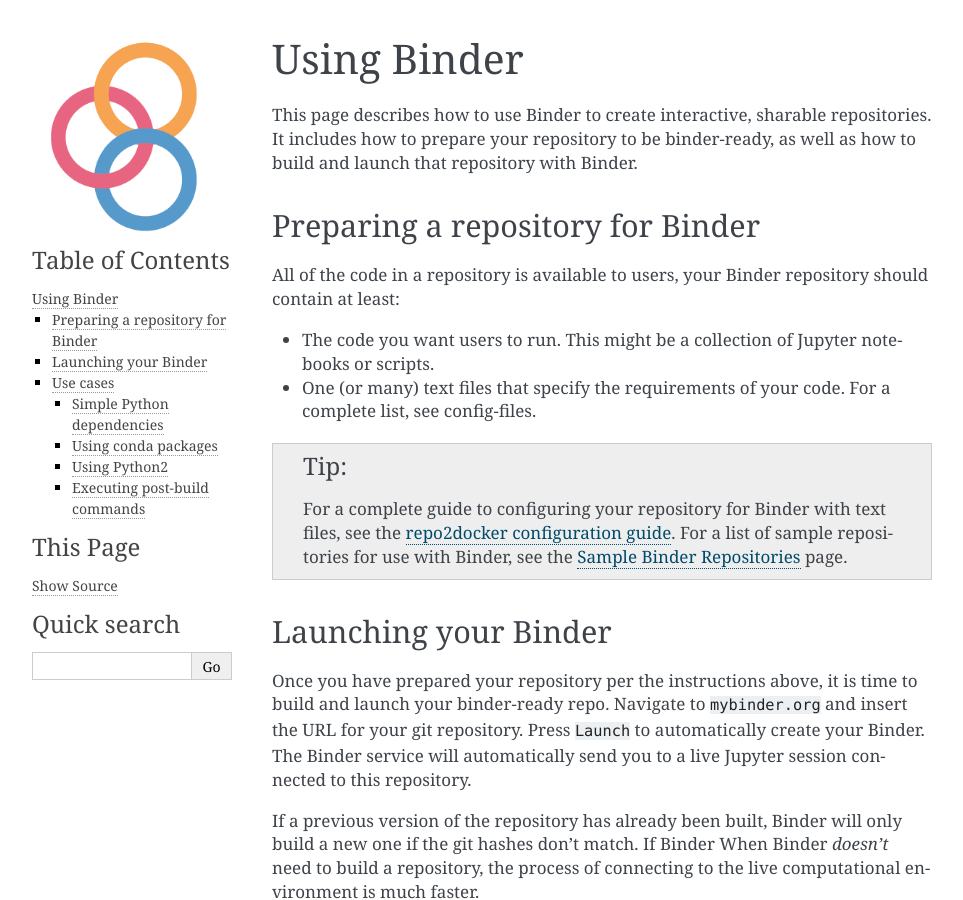
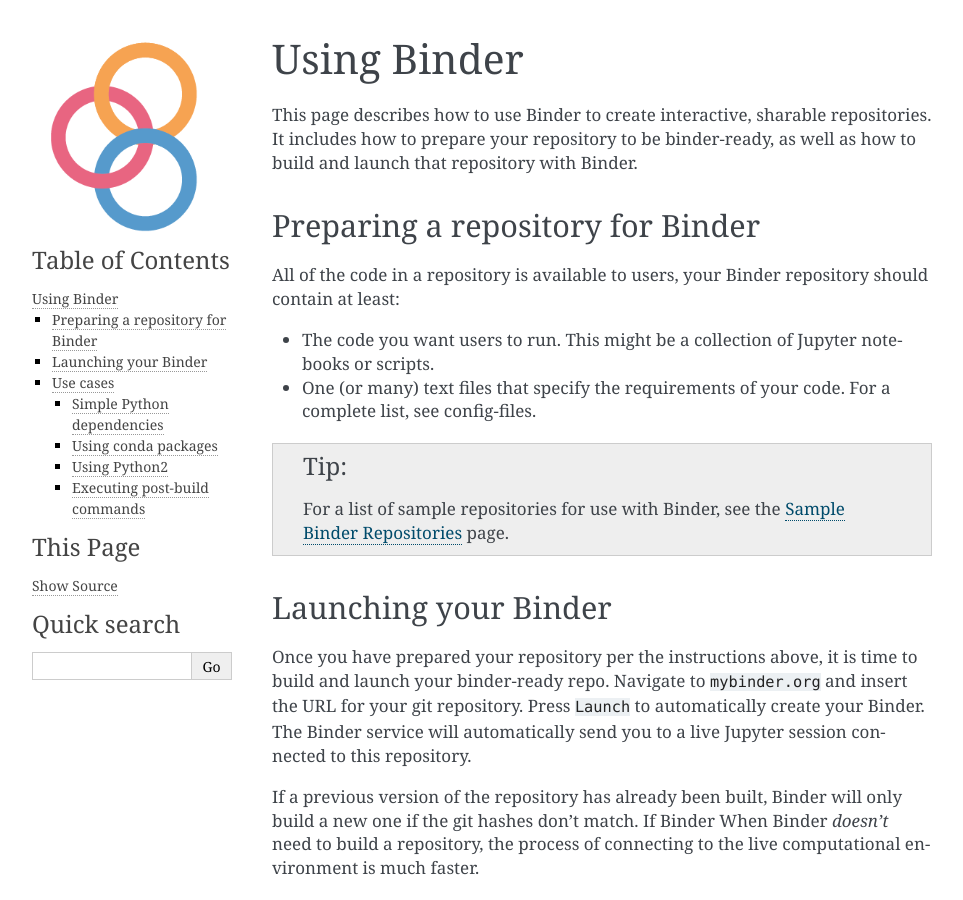
Before and after one commit to jupyterhub/mybinder.org-user-guide, a Sphinx documentation site: the page built from doc/using.rst, in a window 1280 px wide and 900 px high. Shown: the whole window, without its empty margins (148-1111 px from the left). Built offline with Sphinx 7.4.7, drawn with Linux system fonts in a browser that asks for light colours.

Commit message:
removing ref to r2d since content is now in binder docs

```diff
--- a/doc/using.rst
+++ b/doc/using.rst
@@ -22,9 +22,6 @@
 
 .. tip::
 
-   For a complete guide to configuring your repository for Binder with text
-   files, see the `repo2docker configuration guide
-   <http://repo2docker.readthedocs.io/en/latest/usage.html#preparing-your-repository>`_.
    For a list of sample repositories for use with Binder, see the
    `Sample Binder Repositories <sample_repos.html>`_ page.
 
```
